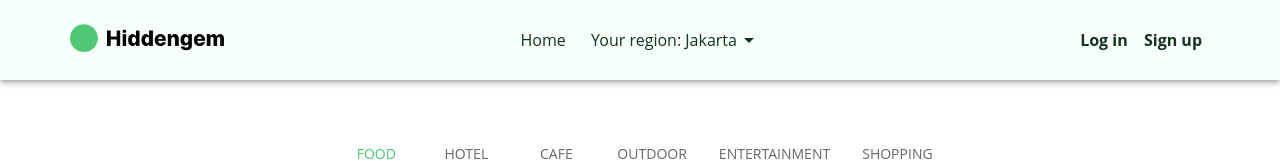
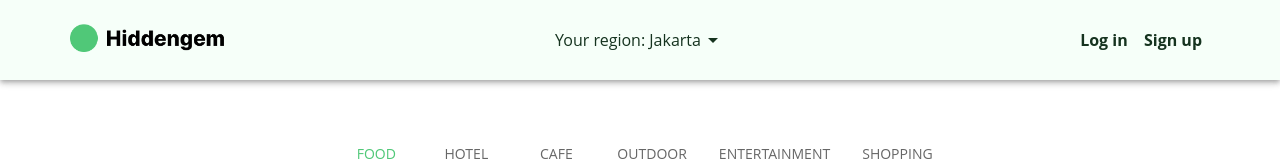
Before and after one commit to project-zusammen/hidden-gem-frontend, a React (Vite) app: page / in a window 1280 px wide. Shown: the top 161 px of the page. Built offline with nearby package versions, Linux system fonts and the light colour scheme.

Commit message:
remove Home button from navbar

```diff
--- a/src/components/Navbar/index.jsx
+++ b/src/components/Navbar/index.jsx
@@ -37,20 +37,6 @@ const Navbar = ({ region }) => {
 
           <Grid item sx={{ flexGrow: 1 }} xs={4}>
             <Grid container spacing={1} justifyContent={"center"}>
-              <Grid item>
-                <Button
-                  style={{ textTransform: "none" }}
-                  sx={{
-                    height: "100%",
-                    color: "neutral.dark",
-                    "&:hover": {
-                      backgroundColor: "primary.light",
-                    },
-                  }}
-                >
-                  <Typography variant="h3">Home</Typography>
-                </Button>
-              </Grid>
               <Grid item>
                 <Button
                   style={{ textTransform: "none" }}
@@ -133,7 +119,6 @@ const Navbar = ({ region }) => {
           }}
         >
           <MenuList>
-            <MenuItem>Home</MenuItem>
             <MenuItem>{"Your region: " + region}</MenuItem>
             <MenuItem>Log in</MenuItem>
             <MenuItem>Sign up</MenuItem>
```
Also changed, not shown: 1 other file (tests, documents, lock files or other folders).
